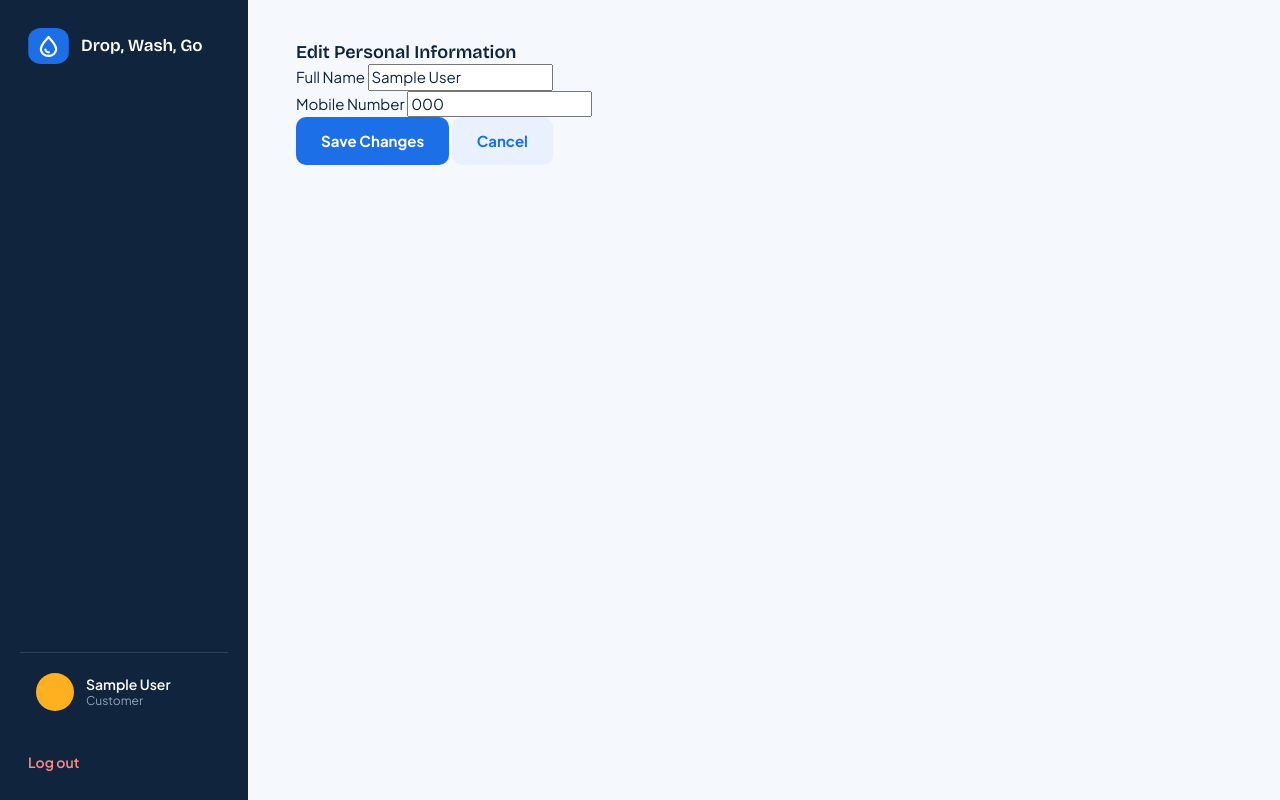
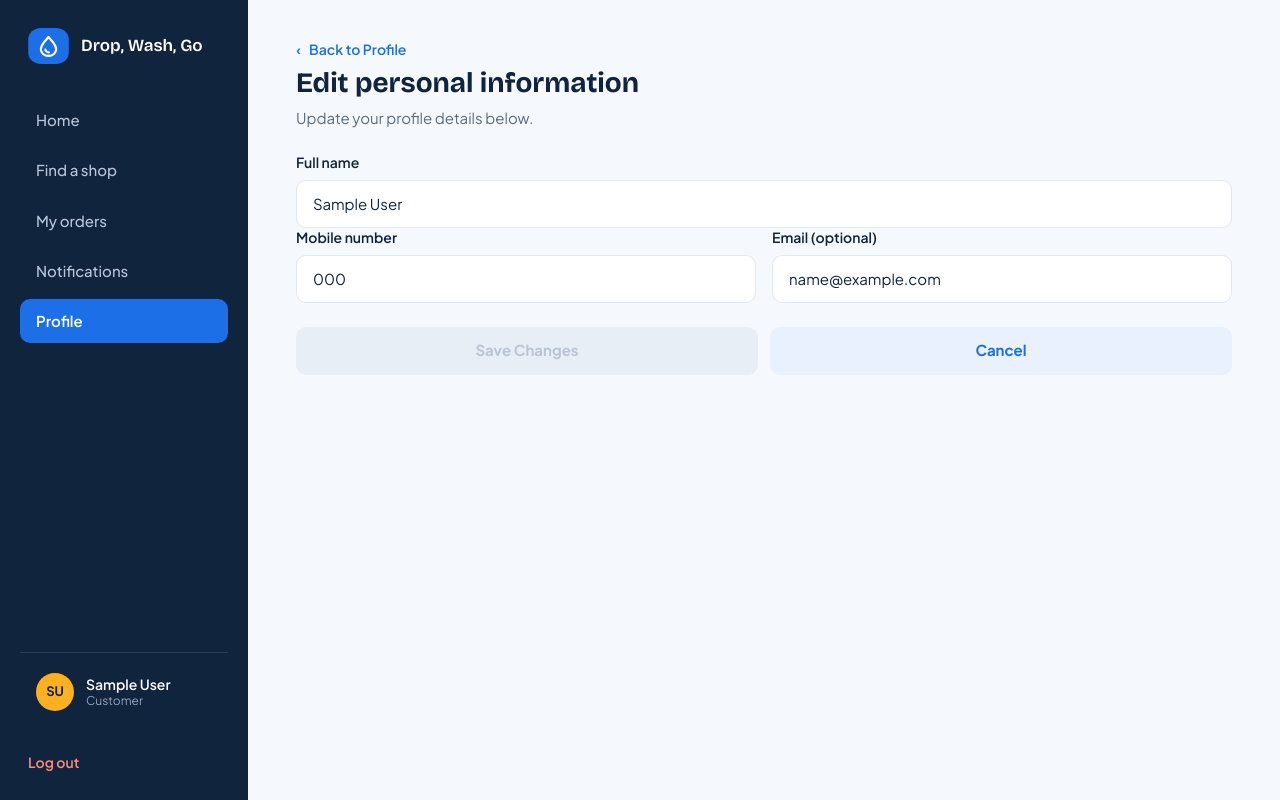
Before and after one commit to jognokatricemay/drop-wash-go, a Flask app: page /profile/edit-info in a window 1280 px wide. Run offline with Flask 3, Linux system fonts and the light colour scheme; the visitor is signed in with stand-in values (Sample User, id 1); tables that the repository leaves empty hold one stand-in row (values such as "Sample post"); data that the repository does not hold is empty.

Commit message:
Added features on edit info and edit address

```diff
--- a/app/customer.py
+++ b/app/customer.py
@@ -4,6 +4,7 @@ Owners:  Member 3 — shops, shop details, booking, review, request sent
 """
 from datetime import date, datetime
 from decimal import Decimal, InvalidOperation
+import email
 
 from flask import Blueprint, abort, g, redirect, render_template, request, session, url_for
 
@@ -231,10 +232,23 @@ def edit_address():
             execute("UPDATE users SET address=%s WHERE id=%s", [address, uid])
             return redirect(url_for("customer.profile"))
 
-        return render_template("customer/edit_address.html", errors=errors, form={"address": address})
+        return render_template(
+            "customer/edit_address.html",
+            errors=errors,
+            form={"address": address},
+            active="profile",
+            active_page="profile"
+        )
 
+    # GET Request
     user = query("SELECT address FROM users WHERE id=%s", [uid], one=True)
-    return render_template("customer/edit_address.html", errors={}, form=user)
+    return render_template(
+        "customer/edit_address.html",
+        errors={},
+        form=user,
+        active="profile",
+        active_page="profile"
+    )
 
 @bp.route("/orders/<int:booking_id>/cancel", methods=["POST"])
 @login_required("customer")
@@ -246,8 +260,6 @@ def cancel_booking(booking_id):
 
     return redirect(url_for("customer.order_details", booking_id=booking_id))
 
-import re
-
 @bp.route("/profile/edit-info", methods=["GET", "POST"])
 @login_required("customer")
 def edit_info():
@@ -257,30 +269,49 @@ def edit_info():
     if request.method == "POST":
         full_name = request.form.get("full_name", "").strip()
         mobile = request.form.get("mobile", "").strip()
-        emaail = request.form.get("email", "").strip()
+        email = request.form.get("email", "").strip()
 
-        # Validate full name
         if not full_name:
             errors["full_name"] = "Full name is required."
 
-        # Validate mobile number
         if not mobile:
             errors["mobile"] = "Mobile number is required."
-        elif not re.match(r"^09\d{9}$", mobile):
-            errors["mobile"] = "Mobile number must be 11 digits starting with '09'."
+        elif len(mobile) != 11 or not mobile.startswith("09") or not mobile.isdigit():
+            errors["mobile"] = "Mobile number must be 11 digits starting with 09."
+        else:
+            existing_mobile = query("SELECT id FROM users WHERE mobile=%s AND id<>%s", [mobile, uid], one=True)
+            if existing_mobile:
+                errors["mobile"] = "Mobile number is already in use by another account."
 
-        else:
-            # Check if the mobile number is already used by another user
-            existing_mobile = query("SELECT id FROM users WHERE mobile=%s AND id!=%s", [mobile, uid], one=True)
-            if existing_mobile:
-                errors["mobile"] = "This mobile number is already in use."
+        if email:
+            if "@" not in email or "." not in email:
+                errors["email"] = "Invalid email address format."
+            else:
+                existing_email = query("SELECT id FROM users WHERE email=%s AND id<>%s", [email, uid], one=True)
+                if existing_email:
+                    errors["email"] = "Email address is already in use by another account."
 
         if not errors:
-            execute("UPDATE users SET full_name=%s, mobile=%s WHERE id=%s", [full_name, mobile, uid])
+            execute(
+                "UPDATE users SET full_name=%s, mobile=%s, email=%s WHERE id=%s",
+                [full_name, mobile, email if email else None, uid]
+            )
             return redirect(url_for("customer.profile"))
 
-        return render_template("customer/edit_info.html", errors=errors, form={"full_name": full_name, "mobile": mobile})
+        return render_template(
+            "customer/edit_info.html",
+            errors=errors,
+            form={"full_name": full_name, "mobile": mobile, "email": email},
+            active="profile",
+            active_page="profile"
+        )
 
-    # GET request: Get current information
-    user = query("SELECT full_name, mobile FROM users WHERE id=%s", [uid], one=True)
-    return render_template("customer/edit_info.html", errors={}, form=user)
+    # GET Request
+    user = query("SELECT full_name, mobile, email FROM users WHERE id=%s", [uid], one=True)
+    return render_template(
+        "customer/edit_info.html",
+        errors={},
+        form=user,
+        active="profile",
+        active_page="profile"
+    )
--- a/app/templates/customer/edit_info.html
+++ b/app/templates/customer/edit_info.html
@@ -1,27 +1,61 @@
 {% extends "base.html" %}
+{% from "_macros.html" import field, page_head %}
+
+{% set role = "customer" %}
+{% set active = "Profile" %}
+
+{% block title %}Edit Personal Information{% endblock %}
 
 {% block content %}
-<div class="container mt-4">
-    <h2>Edit Personal Information</h2>
-    <form method="POST">
-        <div class="mb-3">
-            <label for="full_name" class="form-label">Full Name</label>
-            <input type="text" class="form-control" id="full_name" name="full_name" value="{{ form.full_name or '' }}">
-            {% if errors.full_name %}
-                <small class="text-danger">{{ errors.full_name }}</small>
-            {% endif %}
-        </div>
+{{ page_head("Edit personal information", back=("Back to Profile", url_for('customer.profile')), sub="Update your profile details below.") }}
 
-        <div class="mb-3">
-            <label for="mobile" class="form-label">Mobile Number</label>
-            <input type="text" class="form-control" id="mobile" name="mobile" value="{{ form.mobile or '' }}">
-            {% if errors.mobile %}
-                <small class="text-danger">{{ errors.mobile }}</small>
-            {% endif %}
-        </div>
+<form method="POST" id="edit-info-form">
+  {{ field("Full name", "full_name", form.get("full_name", "") if form.get is defined else (form.full_name or ""), errors=errors, placeholder="Juan Dela Cruz") }}
 
-        <button type="submit" class="btn btn-primary">Save Changes</button>
-        <a href="{{ url_for('customer.profile') }}" class="btn btn-secondary">Cancel</a>
-    </form>
-</div>
+  <div class="grid-2">
+    {{ field("Mobile number", "mobile", form.get("mobile", "") if form.get is defined else (form.mobile or ""), type="tel", errors=errors, placeholder="09171234567") }}
+    {{ field("Email (optional)", "email", form.get("email", "") if form.get is defined else (form.email or ""), type="email", errors=errors, placeholder="name@example.com") }}
+  </div>
+
+  <div style="margin-top: 24px; display: flex; gap: 12px;">
+    <button class="btn btn-primary btn-block" type="submit" id="save-btn" disabled style="opacity: 0.6; cursor: not-allowed;">Save Changes</button>
+    <a href="{{ url_for('customer.profile') }}" class="btn btn-secondary btn-block">Cancel</a>
+  </div>
+</form>
+
+<script>
+  document.addEventListener("DOMContentLoaded", function() {
+    const fields = document.querySelectorAll("input[name='full_name'], input[name='mobile'], input[name='email']");
+    const saveButton = document.getElementById("save-btn");
+
+    const originalValues = {};
+    fields.forEach(field => {
+      originalValues[field.name] = field.value.trim();
+    });
+
+    function checkChanges() {
+      let hasChanges = false;
+      fields.forEach(field => {
+        if (field.value.trim() !== originalValues[field.name]) {
+          hasChanges = true;
+        }
+      });
+
+      if (hasChanges) {
+        saveButton.removeAttribute("disabled");
+        saveButton.style.opacity = "1";
+        saveButton.style.cursor = "pointer";
+      } else {
+        saveButton.setAttribute("disabled", "disabled");
+        saveButton.style.opacity = "0.6";
+        saveButton.style.cursor = "not-allowed";
+      }
+    }
+
+    fields.forEach(field => {
+      field.addEventListener("input", checkChanges);
+      field.addEventListener("change", checkChanges);
+    });
+  });
+</script>
 {% endblock %}
```
Also changed, not shown: app/templates/customer/edit_address.html (+43 -14 lines), app/templates/customer/order_details.html (+6 -5 lines).
